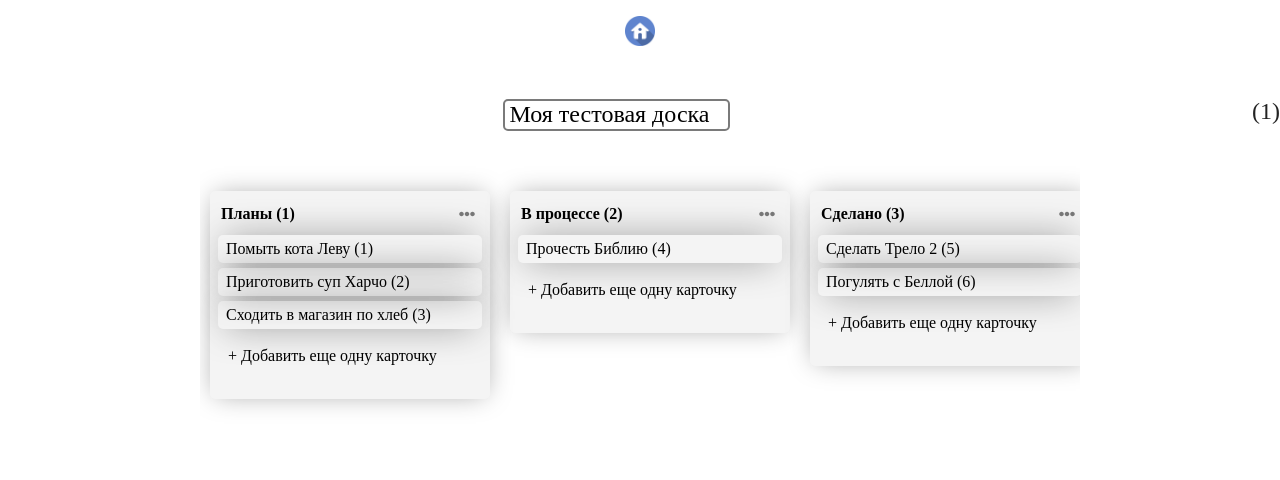
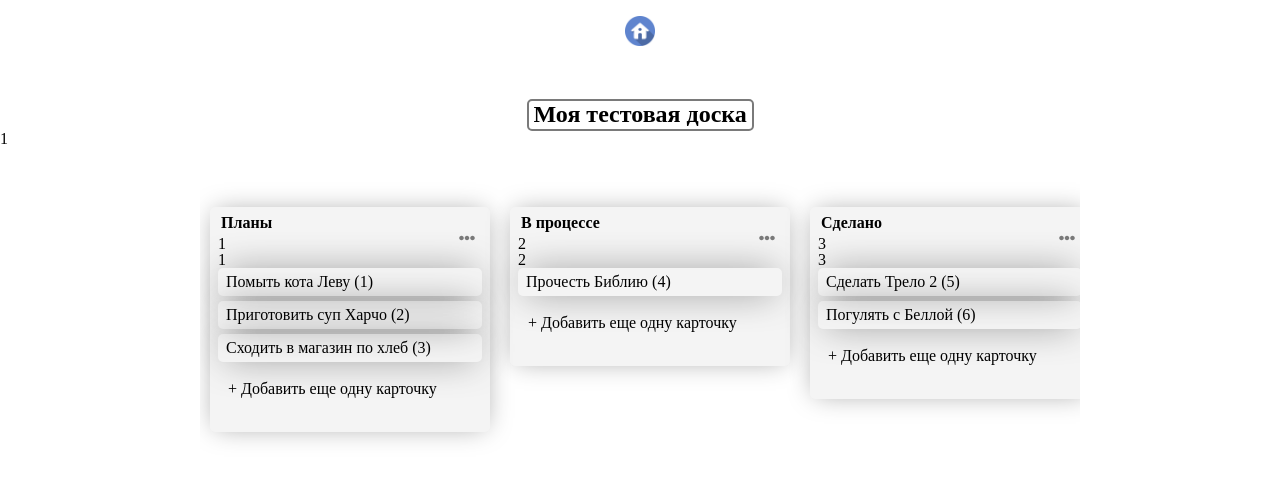
Before and after one commit to alextheme/Trello-react, a React (Create React App) app: page /board/1 in a window 1280 px wide. Both pictures are taken after a click on the element "Моя тестовая доска". Shown: the top 480 px of the page. Built offline with nearby package versions, Linux system fonts and the light colour scheme; no server answers.

Commit message:
v2.2.4.fix warnings

```diff
--- a/src/pages/Board/Board.tsx
+++ b/src/pages/Board/Board.tsx
@@ -4,9 +4,9 @@ import { connect } from 'react-redux';
 import { IList, IBoard } from '../../common/interfaces/Interfaces';
 import './board.scss';
 import List from './components/List/List';
-import { getBoard, renameTitleBoard } from '../../store/modules/board/actions';
+import { getBoard } from '../../store/modules/board/actions';
 import AddList from './components/AddList/AddList';
-import { getHtmlElementByID, getHtmlElementQS, setFocusToElement } from '../../common/scripts/commonFunctions';
+import EditableTitle from './components/EditableTitle/EditableTitle';
 
 interface TypeProps extends RouteComponentProps {
   boardId: string;
@@ -27,6 +27,8 @@ class Board extends React.Component<TypeProps, TypeState> {
       openInputEditTitle: false,
       inputTitleBoard: '',
     };
+
+    this.updateBoard();
   }
 
   // eslint-disable-next-line react/sort-comp
@@ -37,14 +39,6 @@ class Board extends React.Component<TypeProps, TypeState> {
   };
 
   async componentDidMount(): Promise<void> {
-    this.updateBoard();
-    // @ts-ignore
-    const { title } = this.props.board;
-    this.setState((state) => ({
-      ...state,
-      inputTitleBoard: title,
-    }));
-
     document.addEventListener('keypress', (e) => {
       const inputField = document.getElementById('board__input-edit-title');
       if (inputField === document.activeElement && e.key === 'Enter') {
@@ -54,53 +48,15 @@ class Board extends React.Component<TypeProps, TypeState> {
     });
   }
 
-  handleRenameBoard = async (oldName: string): Promise<void> => {
-    const titleBoard = getHtmlElementQS('.board__title')?.innerText;
-    if (oldName === titleBoard) {
-      this.setState((state: any) => ({ ...state, openInputEditTitle: false }));
-      return;
-    }
-
-    // @ts-ignore
-    const { boardId } = this.props.match.params as number;
-    await renameTitleBoard(boardId, this.state.inputTitleBoard);
-    await this.updateBoard();
-    this.setState((state: any) => ({ ...state, inputTitleBoard: '', openInputEditTitle: false }));
-  };
-
-  /**
-   * Focus out
-   * @param e e
-   */
-  handleTitleBoardInputOnBlur = async (e: any): Promise<void> => {
-    await this.handleRenameBoard(e.target.value);
-  };
-
-  handleTitleBoardOnClick = (e: any): void => {
-    const htmlElementInput = getHtmlElementByID('board__input-edit-title');
-    // @ts-ignore
-    htmlElementInput.style.width = `${e.target.clientWidth}px`;
-    setFocusToElement('board__input-edit-title');
-    this.setState((state) => ({ ...state, inputTitleBoard: e.target.innerText, openInputEditTitle: true }));
-  };
-
-  /**
-   * Print new name board
-   * @param e ...
-   */
-  handleTitleBoardInputEdit = (e: any): void => {
-    const inputElem = getHtmlElementByID('board__input-edit-title');
-    if (inputElem) inputElem.style.width = `${e.target.value.length * 12}px`;
-
-    this.setState((state) => ({ ...state, inputTitleBoard: e.target.value }));
-  };
+  shouldComponentUpdate(nextProps: Readonly<TypeProps>, nextState: Readonly<TypeState>, nextContext: any): boolean {
+    return nextProps.board.title !== this.state.inputTitleBoard;
+  }
 
   render(): JSX.Element {
     // @ts-ignore
     const { boardId } = this.props.match.params as number;
-    // @ts-ignore
     const { title, lists } = this.props.board;
-    const list1 = Object.keys(lists).map((k: string) => lists[k]);
+    const list1 = Object.keys(lists).map((k: any) => lists[k]);
 
     let listsCards;
     const button = [
@@ -114,7 +70,7 @@ class Board extends React.Component<TypeProps, TypeState> {
         .sort((a, b) => a.position - b.position)
         .map((list: IList) => (
           <li key={list.id}>
-            <List boardId={boardId} listId={list.id} listTitle={list.title} listCards={list.cards} />
+            <List boardId={boardId} {...list} />
           </li>
         ))
         .concat(button);
@@ -126,25 +82,18 @@ class Board extends React.Component<TypeProps, TypeState> {
     return (
       <div className="board">
         <div className="board__title-container">
-          <h2
-            className="board__title"
-            onClick={this.handleTitleBoardOnClick}
-            style={{ display: this.state.openInputEditTitle ? 'none' : 'block' }}
-          >
-            {title}
-          </h2>
-          <input
-            id="board__input-edit-title"
-            type="text"
-            onInput={this.handleTitleBoardInputEdit}
-            onBlur={this.handleTitleBoardInputOnBlur}
-            defaultValue={this.state.inputTitleBoard}
-            style={{ display: this.state.openInputEditTitle ? 'block' : 'none' }}
-            autoComplete="off"
+          <EditableTitle
+            key={title}
+            title={title}
+            listId=""
+            boardId={boardId}
+            updateBoard={null}
+            titleClassName="board__title"
+            inputClassName=""
+            inputId="board__input-edit-title"
           />
-          <p style={{ margin: '0 0 0 20px' }}>({boardId})</p>
         </div>
-
+        <p>{boardId}</p>
         <div className="boards__container">
           <ul className="boards__list">{listsCards}</ul>
         </div>
--- a/src/pages/Board/board.css
+++ b/src/pages/Board/board.css
@@ -20,6 +20,7 @@
   border-radius: 5px;
   border: 2px solid transparent;
   padding: 0 5px;
+  font-weight: bold;
 }
 .board .board__title-container #board__input-edit-title:focus {
   border: 2px solid #7a7a7a;
--- a/src/pages/Board/board.scss
+++ b/src/pages/Board/board.scss
@@ -23,6 +23,7 @@
       border-radius: 5px;
       border: 2px solid transparent;
       padding: 0 5px;
+      font-weight: bold;
 
       &:focus {
         border: 2px solid #7a7a7a;
--- a/src/pages/Board/components/AddCard/AddCard.tsx
+++ b/src/pages/Board/components/AddCard/AddCard.tsx
@@ -5,7 +5,7 @@ import { closeInputField, getHtmlElementByID, setFocusToElement } from '../../..
 import { addCard, getBoard } from '../../../../store/modules/board/actions';
 
 interface TypeProps {
-  listId: string;
+  listId: number;
   boardId: string;
   getBoard: any;
 }
--- /dev/null
+++ b/src/pages/Board/components/EditableTitle/EditableTitle.tsx
@@ -0,0 +1,87 @@
+import React, { useEffect, useRef, useState } from 'react';
+import { connect } from 'react-redux';
+import { getHtmlElementByID, setFocusToElement } from '../../../../common/scripts/commonFunctions';
+import { getBoard, renameTitleBoard } from '../../../../store/modules/board/actions';
+
+interface TypeProps {
+  title: string;
+  listId: string;
+  boardId: string;
+  updateBoard: any;
+  getBoard: any;
+  titleClassName: string;
+  inputClassName: string;
+  inputId: string;
+}
+
+const EditableTitle = ({ ...p }: TypeProps): JSX.Element => {
+  const [openInputEditTitle, setOpenInputEditTitle] = useState(false);
+  const [title, setTitle] = useState(p.title);
+  const isMountedRef: React.MutableRefObject<boolean | null> = useRef(null);
+
+  // @ts-ignore
+  useEffect(() => {
+    isMountedRef.current = true;
+    return (): boolean => (isMountedRef.current = false);
+  });
+
+  const handleTitleOnClick = (e: any): void => {
+    e.preventDefault();
+    const htmlElementInput = getHtmlElementByID(p.inputId);
+    if (htmlElementInput) {
+      htmlElementInput.style.width = `${e.target.clientWidth}px`;
+    }
+    setFocusToElement(p.inputId);
+    setTitle(e.target.innerText);
+    setOpenInputEditTitle(true);
+  };
+
+  /**
+   * Print new name board
+   */
+  const onInputEditTitleHandler = (e: any): void => {
+    e.preventDefault();
+    const inputElem = getHtmlElementByID(p.inputId);
+    if (inputElem) inputElem.style.width = `${e.target.value.length * 12}px`;
+    setTitle(e.target.innerText);
+  };
+
+  const handleRenameBoard = async (nameTitle: string): Promise<void> => {
+    await renameTitleBoard(p.boardId, nameTitle);
+    await p.getBoard(p.boardId);
+    setTitle(nameTitle);
+    setOpenInputEditTitle(false);
+  };
+
+  /**
+   * Focus out
+   */
+  const onBlurInputHandler = async (e: any): Promise<void> => {
+    e.preventDefault();
+    await handleRenameBoard(e.target.value);
+  };
+
+  return (
+    <div className="editable-title">
+      <h2
+        className={p.titleClassName}
+        onClick={handleTitleOnClick}
+        style={{ display: openInputEditTitle ? 'none' : 'block' }}
+      >
+        {title}
+      </h2>
+      <input
+        className={p.inputClassName ? p.inputClassName : p.inputId}
+        id={`${p.inputId}`}
+        type="text"
+        onInput={onInputEditTitleHandler}
+        onBlur={onBlurInputHandler}
+        defaultValue={title}
+        style={{ display: openInputEditTitle ? 'block' : 'none' }}
+        autoComplete="off"
+      />
+    </div>
+  );
+};
+
+export default connect(null, { getBoard })(EditableTitle);
--- a/src/pages/Board/components/List/List.tsx
+++ b/src/pages/Board/components/List/List.tsx
@@ -5,27 +5,36 @@ import { connect } from 'react-redux';
 import Card from '../Card/Card';
 import AddCard from '../AddCard/AddCard';
 import { deleteList, getBoard } from '../../../../store/modules/board/actions';
+import { IData } from '../../../../common/interfaces/Interfaces';
 
-// @ts-ignore
-// eslint-disable-next-line @typescript-eslint/explicit-module-boundary-types
-function List({ boardId, listId, listTitle, listCards, ...rest }): JSX.Element {
+interface TypeProps {
+  boardId: string;
+  id: number;
+  title: string;
+  cards: IData[];
+  position: number;
+  getBoard: any;
+}
+
+function List({ boardId, id, title, cards, position, ...p }: TypeProps): JSX.Element {
   const onClickHandleButtonDeleteList = async (): Promise<void> => {
-    await deleteList(boardId, listId);
-    rest.getBoard(boardId);
+    await deleteList(boardId, id);
+    p.getBoard(boardId);
   };
 
   let listCardsRender;
 
   const button = [
     <li className="lists-element" key="btn">
-      <AddCard boardId={boardId} listId={listId} />
+      <AddCard boardId={boardId} listId={id} />
     </li>,
   ];
 
-  if (Object.keys(listCards).length) {
-    listCardsRender = Object.keys(listCards)
+  if (Object.keys(cards).length) {
+    listCardsRender = Object.keys(cards)
       .map((e) => {
-        const elem = listCards[e];
+        // @ts-ignore
+        const elem = cards[e];
         return (
           <li key={elem.id} className="lists-element">
             <Card title={elem.title} id={elem.id} boardId={boardId} />
@@ -40,9 +49,13 @@ function List({ boardId, listId, listTitle, listCards, ...rest }): JSX.Element {
   //
   return (
     // eslint-disable-next-line react/no-this-in-sfc
-    <div className="lists" data-list_id={listId}>
+    <div className="lists" data-list_id={id}>
       <div className="lists-header">
-        <h2 className="lists-title">{`${listTitle} (${listId})`}</h2>
+        <div className="list__title-container">
+          <h2 className="list-title">{title}</h2>
+          <p className="afasdf">{id}</p>
+          <p className="afasdf">{position}</p>
+        </div>
         <span className="lists__delete-btn" onClick={onClickHandleButtonDeleteList}>
           <FontAwesomeIcon icon="ellipsis-h" />
         </span>
--- a/src/pages/Board/components/List/list.css
+++ b/src/pages/Board/components/List/list.css
@@ -6,9 +6,20 @@
   justify-content: space-between;
   align-items: center;
 }
-.lists .lists-header .lists-title {
+.lists .lists-header .list__title-container .list-title {
   padding-left: 3px;
   margin-bottom: 5px;
+}
+.lists .lists-header .list__title-container .list-title__input-edit-title {
+  width: 230px;
+  outline: none;
+  border: 2px solid #7a7a7a;
+  border-radius: 3px;
+  padding: 2px 5px;
+  box-sizing: border-box;
+  margin-left: -3px;
+  margin-top: -3px;
+  font-weight: bold;
 }
 .lists .lists-header .lists__delete-btn {
   width: 30px;
--- a/src/pages/Board/components/List/list.scss
+++ b/src/pages/Board/components/List/list.scss
@@ -6,10 +6,27 @@
     justify-content: space-between;
     align-items: center;
 
-    .lists-title {
-      padding-left: 3px;
-      margin-bottom: 5px;
+    .list__title-container {
+
+      .list-title {
+        padding-left: 3px;
+        margin-bottom: 5px;
+      }
+
+      .list-title__input-edit-title {
+        width: 230px;
+        outline: none;
+        border: 2px solid #7a7a7a;
+        border-radius: 3px;
+        padding: 2px 5px;
+        box-sizing: border-box;
+        margin-left: -3px;
+        margin-top: -3px;
+        font-weight: bold;
+      }
     }
+
+
     .lists__delete-btn {
       width: 30px;
       height: 30px;
--- a/src/store/modules/board/reducer.ts
+++ b/src/store/modules/board/reducer.ts
@@ -1,6 +1,34 @@
 import { IBoard } from '../../../common/interfaces/Interfaces';
 
 const initialState = {
+  title: '',
+  lists: [
+    {
+      id: 1,
+      title: 'Планы',
+      position: 1,
+      cards: [
+        { id: 1, title: 'Помыть кота Леву', description: '1descr', users: [1] },
+        { id: 2, title: 'Приготовить суп Харчо', description: '2descr', users: [1] },
+        { id: 3, title: 'Сходить в магазин по хлеб', description: '3descr', users: [1] },
+      ],
+    },
+    {
+      id: 2,
+      title: 'В процессе',
+      position: 2,
+      cards: [{ id: 4, title: 'Прочесть Библию', description: '4descr', users: [1] }],
+    },
+    {
+      id: 3,
+      title: 'Сделано',
+      position: 3,
+      cards: [
+        { id: 5, title: 'Сделать Трело 2', description: '5descr', users: [1] },
+        { id: 6, title: 'Погулять с Беллой', description: '6descr', users: [1] },
+      ],
+    },
+  ],
   board: {
     title: 'Моя тестовая доска',
     users: [{ id: 1, username: 'dff' }],
```
Also changed, not shown: package.json (+12 -1 lines), src/common/interfaces/Interfaces.d.ts (+8 -0 lines), src/store/modules/board/actions.ts (+9 -1 lines), 2 other files (tests, documents, lock files or other folders).
